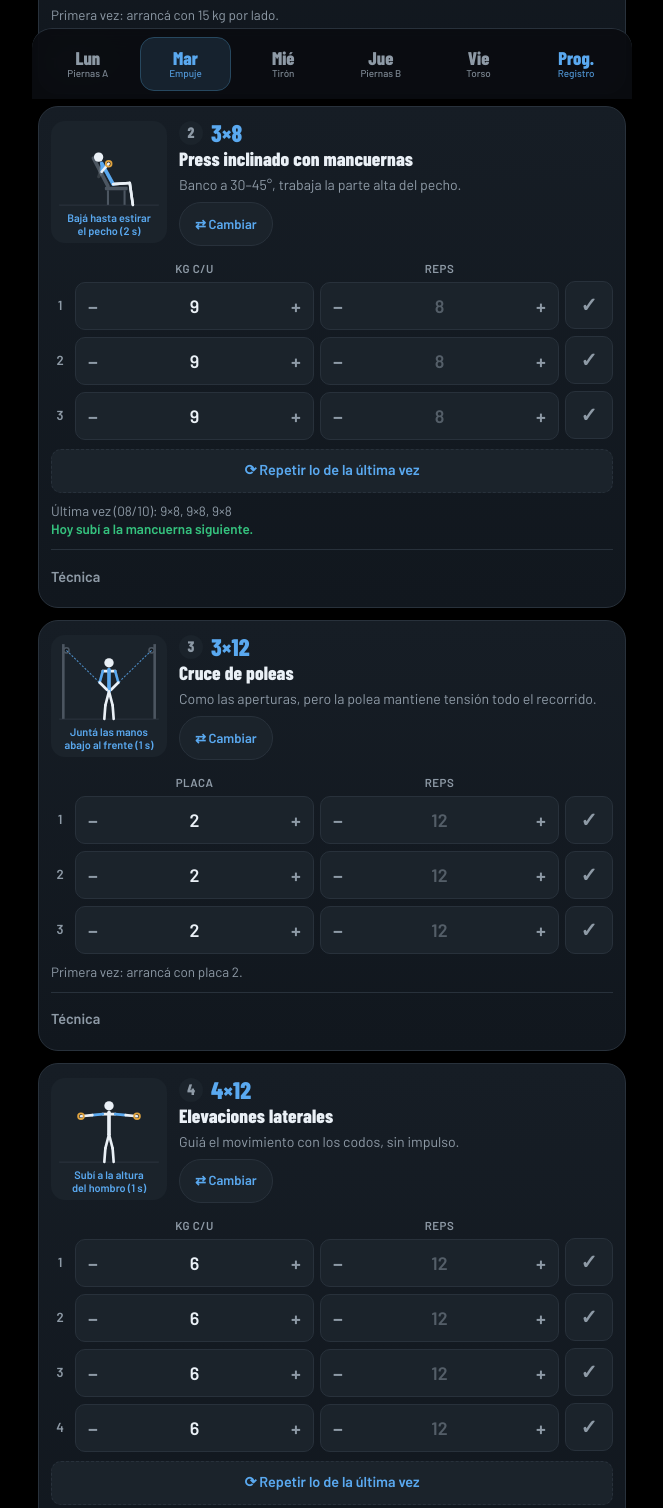
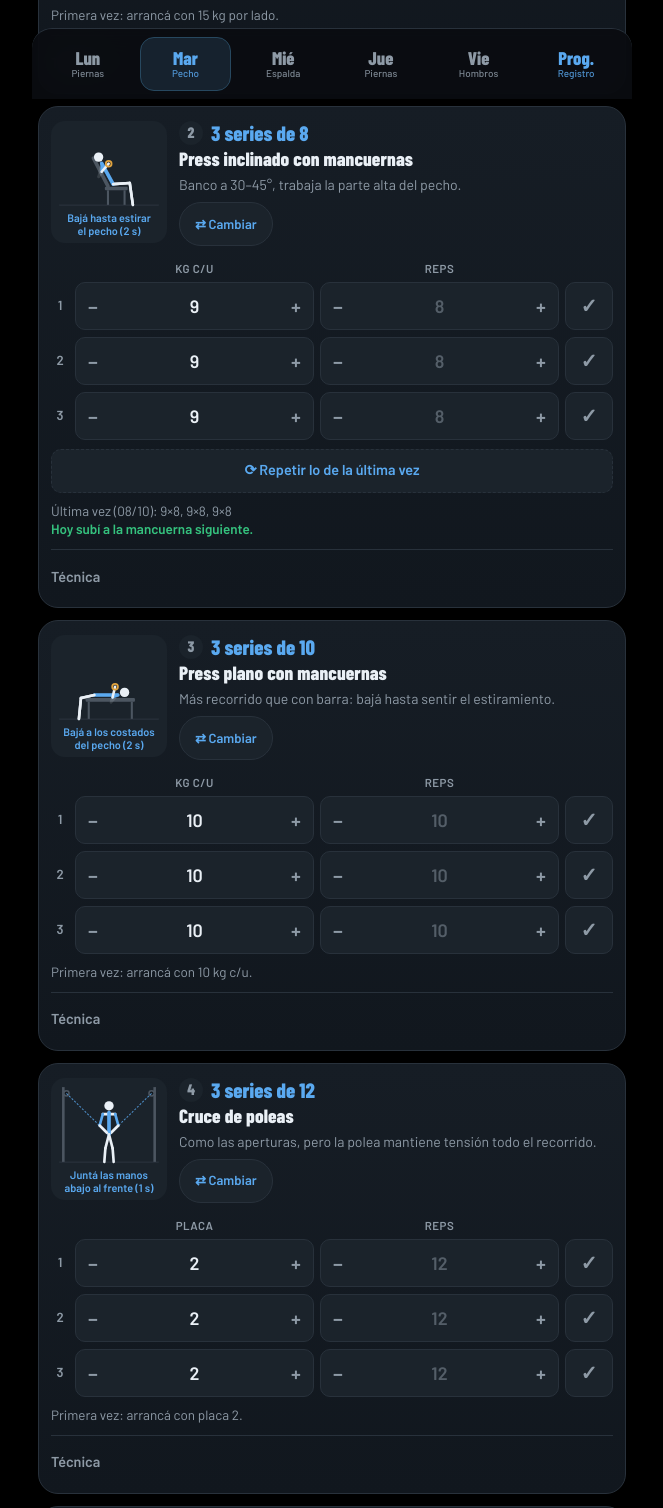
Before and after one commit to lucasfontes3333-max/mi-gym, a plain HTML site: page index.html in a window 1280 px wide. Shown: the part 701-2209 px from the top of the page, without its empty margins (308-971 px from the left). Drawn offline with Linux system fonts and the light colour scheme.

Commit message:
Rutina por grupos musculares y "6 series de 8"
Dos cosas que pidió Lucas y en las dos tenía razón.

1. "6 SERIES ES UN MONTÓN". Tenía el rumano en 6 series, estirado
   para llegar al número de isquios con un solo ejercicio. Ahora
   ningún ejercicio de la rutina pasa de 4. El rumano aparece en los
   dos días de pierna (3 el lunes, 4 el jueves): las mismas 7 series
   en la semana, ningún día haciendo seis seguidas, y de paso los
   isquios pasan a entrenarse dos veces en vez de una.

2. "ME GUSTA MÁS RESPETAR LOS GRUPOS MUSCULARES". La rutina estaba
   dividida por movimiento (empuje / tirón), que agrupa mejor en el
   papel y da dos estímulos por semana a cada músculo, pero él no la
   entendía y no se parecía a lo que venía haciendo. Una rutina que no
   se entiende es una rutina que se deja: la adherencia le gana a la
   optimización.

     Lun  PIERNAS y abdomen
     Mar  PECHO y tríceps
     Mié  ESPALDA y bíceps
     Jue  PIERNAS
     Vie  HOMBROS y brazos

   Lo que cuesta, y está asumido: cada grupo del torso entra una vez
   por semana en vez de dos, así que solo recibe lo que entra en un
   día. Se nota en el hombro, que por eso baja el piso de "delt lat"
   de 12 a 9 en tools/volumen.mjs.

Además, "6×8" se leía como "6 repeticiones" — Lucas lo leyó así, y la
culpa era de la app. Ahora dice "6 series de 8" con todas las letras,
y el "por pierna" o el "seg" van abajo en chico para que el número
grande siga siendo lo primero que se ve.

Juntar un grupo muscular entero en un día dejaba a varios ejercicios
sin botón "Cambiar", porque sus alternativas naturales caían la misma
sesión (los tres press el martes, los dos remos el miércoles). Siete
listas de alternativas ahora tienen una salida de afuera del grupo.

Los 15 grupos quedan en rango. Verificado: los 5 días abren sin
errores, ningún ejercicio con más de 4 filas de series, ninguno sin
alternativa, la plancha pide Segundos y no hay desborde horizontal.

Co-Authored-By: Claude Opus 5 <noreply@anthropic.com>

```diff
--- a/index.html
+++ b/index.html
@@ -138,7 +138,10 @@ header h1{flex:0 0 auto;white-space:nowrap;font-size:1.15rem;font-weight:800;mar
 .badge{flex:0 0 auto;width:24px;height:24px;border-radius:999px;background:var(--surface2);color:var(--muted);
   font-size:.95rem;font-weight:700;display:flex;align-items:center;justify-content:center;line-height:1}
 .ex.isdone .badge{background:var(--done);color:#06120D}
-.sets{font-size:1.5rem;font-weight:800;color:var(--celeste);line-height:1}
+/* "6 series de 8" es más largo que "6×8", así que el cuerpo baja de tamaño y
+   el "por pierna" o el "seg" van abajo en chico y en gris. */
+.sets{font-size:1.3rem;font-weight:800;color:var(--celeste);line-height:1.05}
+.sets small{display:block;font-family:"Barlow",sans-serif;font-size:.72rem;font-weight:600;color:var(--muted);letter-spacing:0;margin-top:1px}
 .ex.isdone .sets{color:var(--done)}
 .ex h3{margin:0;font-size:1.2rem;font-weight:700;line-height:1.15;letter-spacing:.005em}
 .cue{margin:5px 0 8px;font-size:.88rem;color:var(--muted);line-height:1.35}
@@ -678,75 +681,66 @@ plancha:{name:"Plancha de abdomen",pre:["2×45 seg",""],hl:["torso"],
 
 /* ===== Cómo está armada esta rutina (noviembre 2026) =====
 
-   LOS DÍAS SE AGRUPAN POR MOVIMIENTO, NO POR MÚSCULO.
-   Empuje es todo lo que alejás del cuerpo (pecho, hombro, tríceps) y tirón todo
-   lo que traés hacia vos (espalda, bíceps). Por eso las elevaciones laterales
-   caen el martes con el pecho: el hombro de adelante empuja junto con el pecho en
-   cada press, así que entrenarlos el mismo día los cansa y los descansa juntos.
-   Lucas preguntó justo por esto, así que la nota del martes ahora lo explica.
+   UN DÍA, UN GRUPO MUSCULAR. Lo pidió Lucas con todas las letras: "me gusta más
+   respetar los grupos musculares". Antes estaba dividida por movimiento (empuje /
+   tirón), que agrupa mejor en el papel —el hombro empuja junto con el pecho, el
+   bíceps tira junto con la espalda, y cada músculo entra dos veces por semana— pero
+   él no la entendía y no se parecía a nada de lo que venía haciendo. Una rutina
+   que no entendés es una rutina que dejás: la adherencia le gana a la optimización.
+   Pecho con tríceps y espalda con bíceps es además la división más común que hay,
+   así que entra al gimnasio sabiendo qué toca.
 
-   DOS DÍAS DE PIERNA, LUNES Y JUEVES.
-   Hasta octubre de 2026 jugaba al fútbol y la rutina tenía UN día de pierna a
-   propósito: la cancha daba el estímulo. Se terminó el fútbol, ese razonamiento se
-   venció, y la semana pasó a 2 pierna + 3 torso, separados por tres días.
+   LO QUE CUESTA: cada grupo del torso entra UNA vez por semana en vez de dos, así
+   que solo recibe lo que entra en un día. Se nota sobre todo en el hombro: un día
+   de hombro aguanta hasta cierta cantidad de elevaciones laterales y después no
+   suma más. Por eso "delt lat" tiene el piso en 9 y no en 12. Está asumido.
 
-   BRAZO DIRECTO EN LOS CINCO DÍAS.
-   Esto salió de un error mío. El conteo fraccional de tools/volumen.mjs le sumaba
-   media serie al bíceps por cada jalón y cada remo, así que el bíceps "daba" 11,5
-   y parecía cubierto — pero las series DIRECTAS de brazo eran 5 de bíceps y 6 de
-   tríceps en toda la semana. Para alguien que se define como flaco de brazos, eso
-   es lo que se ve en el espejo, no el número fraccional. Ahora son 9 y 9.
-   El brazo va también en los dos días de pierna: son los días más cortos y el
-   bíceps no le compite en nada a la sentadilla, así que es volumen gratis.
+   MÁXIMO 4 SERIES POR EJERCICIO. La versión anterior tenía el rumano en 6 series y
+   Lucas lo marcó: "6 series es un montón". Tenía razón, 6 series del mismo
+   ejercicio no es normal — lo había estirado para llegar al número de isquios con
+   un solo ejercicio. Ahora el rumano aparece en los DOS días de pierna (3 el lunes,
+   4 el jueves): mismas 7 series en la semana, pero ningún día haciendo seis
+   seguidas, y de paso los isquios se entrenan dos veces en vez de una.
 
-   ZONA MEDIA PENSADA PARA FÚTBOL, NO PARA "HACER ABDOMINALES".
-   Lucas avisó que puede haber pretemporada. Lo que sirve en la cancha es aguantar
-   el tronco firme cuando te empujan y cambiás de dirección (plancha) y tener
-   fuerza de flexor de cadera para esprintar y patear (elevaciones de piernas).
-   Ninguno necesita equipo, así que no dependen de que haya una máquina libre.
+   DOS DÍAS DE PIERNA. Hasta octubre de 2026 jugaba al fútbol y la rutina tenía UN
+   día de pierna a propósito: la cancha daba el estímulo. Se terminó el fútbol y ese
+   razonamiento se venció.
 
-   EL VOLUMEN ARRANCA ABAJO A PROPÓSITO.
-   La versión anterior tenía los cinco días clavados en 20 series, que es el techo
-   de una sesión de dos horas: 100 por semana para alguien que recién arranca. Eran
-   demasiadas y Lucas lo dijo. Ahora son 93, con los días entre 18 y 19, para tener
-   margen de sumar una serie por músculo cada 3 o 4 semanas.
+   BRAZO DIRECTO, 9 SERIES DE CADA UNO. Esto salió de un error mío: el conteo
+   fraccional de tools/volumen.mjs le suma media serie al bíceps por cada jalón y
+   cada remo, así que "daba" 11,5 y parecía cubierto, cuando las series DIRECTAS
+   eran 5. Para alguien que se define como flaco de brazos, lo que se ve es el
+   trabajo directo, no el número fraccional.
 
-   QUÉ SE SACÓ Y POR QUÉ:
-   - El curl femoral acostado con mancuerna salió del archivo entero. Lo diseñé yo
-     para tapar la falta de máquina de femoral y Lucas lo probó: agarrar una
-     mancuerna entre los pies boca abajo es incómodo e impracticable. Con eso se
-     va el trabajo de isquio desde la RODILLA, que estaba ahí para prevenir
-     desgarros esprintando. Si vuelve la pretemporada hay que volver a mirarlo: el
-     rumano cubre el isquio desde la cadera, que es la función más grande, pero no
-     es lo mismo. Ver el comentario de "isquio rodilla" en tools/volumen.mjs.
-   - El rumano con mancuernas salió de la rutina: estaba el lunes mientras el de
-     barra estaba el jueves. Es el mismo ejercicio con distinto fierro, y encima la
-     alternativa del femoral ofrecía el de barra el mismo día que ya tenías el de
-     mancuernas. Queda solo el de barra, el jueves, que es el que le gusta.
-     Sigue disponible como alternativa si la barra está ocupada. */
+   ZONA MEDIA PARA FÚTBOL, no crunches: Lucas avisó que puede haber pretemporada.
+   Plancha (aguantar el tronco firme en el contacto y el cambio de dirección) y
+   elevaciones de piernas (flexor de cadera para esprintar y patear). Ninguno
+   necesita equipo, así que no dependen de que haya una máquina libre. */
 
-const PIERNAS_A=[["goblet","4×8","12 kg"],["stepup","3×6 por pierna","8 kg c/u"],["zancadas","3×10 por pierna","6 kg c/u"],["gemelos","3×15","10 kg c/u"],["curlinc","3×10","7 kg c/u"],["elevaciones","3×12",""]];
-const EMPUJE=[["banca","4×8","15 kg por lado"],["inclinado","3×8","10 kg c/u"],["cruce","3×12","placa 2"],["laterales","4×12","5 kg c/u"],["frances","3×10","5 kg c/u"],["plancha","2×45 seg",""]];
-const TIRON=[["jalon","4×10","placa 6"],["remo","4×10","placa 9"],["facepull","4×15","placa 2"],["martillo","3×10","7 kg c/u"],["curlpolea","3×12","placa 3"]];
-const PIERNAS_B=[["rumanobarra","6×8","10 kg por lado"],["sentadillamanc","3×10","12 kg c/u"],["zancadaestatica","3×10 por pierna","6 kg c/u"],["gemelo1","3×15","10 kg"],["pushdown","3×10","placa 4"]];
-const TORSO=[["pressplano","3×10","10 kg c/u"],["remo1","4×10 por brazo","12 kg"],["hombro","3×10","9 kg c/u"],["laterales","3×12","5 kg c/u"],["latpolea","3×12 por brazo","placa 1"],["cuerda","3×12","placa 3"]];
+const PIERNAS_1=[["goblet","4×8","12 kg"],["zancadas","3×10 por pierna","6 kg c/u"],["rumanobarra","3×8","10 kg por lado"],["gemelos","3×15","10 kg c/u"],["elevaciones","3×12",""],["plancha","2×45 seg",""]];
+const PECHO=[["banca","4×8","15 kg por lado"],["inclinado","3×8","10 kg c/u"],["pressplano","3×10","10 kg c/u"],["cruce","3×12","placa 2"],["frances","3×10","5 kg c/u"],["pushdown","3×10","placa 4"]];
+const ESPALDA=[["jalon","4×10","placa 6"],["remo","4×10","placa 9"],["remo1","4×10 por brazo","12 kg"],["martillo","3×10","7 kg c/u"],["curlinc","3×10","7 kg c/u"]];
+const PIERNAS_2=[["sentadillamanc","4×10","12 kg c/u"],["stepup","3×6 por pierna","8 kg c/u"],["rumanobarra","4×8","10 kg por lado"],["zancadaestatica","3×10 por pierna","6 kg c/u"],["gemelo1","3×15","10 kg"]];
+const HOMBROS=[["hombro","3×10","9 kg c/u"],["laterales","4×12","5 kg c/u"],["latpolea","4×12 por brazo","placa 1"],["facepull","4×15","placa 2"],["cuerda","3×12","placa 3"],["curlpolea","2×12","placa 3"]];
 const DAYS=[
 /* Nada de cinta en ningún día: Lucas camina 10.000 pasos todos los días y algunos
    más. Eso ya es el cardio de la semana y sumarle cinta solo le come tiempo y
    recuperación. Las notas lo dicen para que no quede la duda de si falta algo. */
- {id:"lun",short:"Lun",tag:"Piernas A",name:"Lunes",focus:"Cuádriceps, gemelos, bíceps y abdomen",note:"Arrancá por la sentadilla, que es lo más pesado del día, con la pierna fresca. El curl y las elevaciones van al final a propósito: son lo liviano y no te sirve de nada gastarte en eso primero.",list:PIERNAS_A},
- {id:"mar",short:"Mar",tag:"Empuje",name:"Martes",focus:"Pecho, hombros, tríceps y zona media",note:"Empuje es todo lo que alejás del cuerpo. El hombro entra acá porque en cada press empuja junto con el pecho: entrenarlos el mismo día los cansa y los descansa juntos, en vez de pegarle al hombro dos días seguidos sin querer.",list:EMPUJE},
- {id:"mie",short:"Mié",tag:"Tirón",name:"Miércoles",focus:"Espalda y bíceps",note:"Tirón es todo lo que traés hacia vos. En el jalón y el remo llevá el codo atrás y apretá la espalda al final: si tirás solo con el brazo, trabaja el bíceps en vez de la espalda.",list:TIRON},
- {id:"jue",short:"Jue",tag:"Piernas B",name:"Jueves",focus:"Isquios, glúteo y tríceps",note:"El rumano es el ejercicio más importante de la semana para la parte de atrás de la pierna, y es lo que te protege los isquios si volvés a esprintar. Bajá hasta donde la espalda se mantenga derecha, no más.",list:PIERNAS_B},
- {id:"vie",short:"Vie",tag:"Torso",name:"Viernes",focus:"Pecho, espalda y hombros (repaso)",note:"Día de repaso: toca todo el torso una vez más, con menos peso y más repeticiones. Si llegás cansado de la semana, este es el día para aflojar.",list:TORSO}
+ {id:"lun",short:"Lun",tag:"Piernas",name:"Lunes",focus:"Piernas y abdomen",note:"Arrancá por la sentadilla, que es lo más pesado del día, con la pierna fresca. El abdomen va al final: si lo hacés primero llegás flojo del tronco a la sentadilla, que es justo donde lo necesitás firme.",list:PIERNAS_1},
+ {id:"mar",short:"Mar",tag:"Pecho",name:"Martes",focus:"Pecho y tríceps",note:"El tríceps va con el pecho porque ya viene trabajando en cada press: lo cansás y lo descansás junto con el pecho, en vez de pegarle en dos días distintos sin querer. La banca primera, que es donde más peso movés.",list:PECHO},
+ {id:"mie",short:"Mié",tag:"Espalda",name:"Miércoles",focus:"Espalda y bíceps",note:"El bíceps va con la espalda por el mismo motivo que el tríceps va con el pecho: ya tira en cada jalón y cada remo. En los dos llevá el codo atrás y apretá la espalda al final; si tirás solo con el brazo, trabaja el bíceps en vez de la espalda.",list:ESPALDA},
+ {id:"jue",short:"Jue",tag:"Piernas",name:"Jueves",focus:"Piernas",note:"Segundo día de pierna, con tres días de descanso desde el lunes. El rumano es lo que te protege los isquios si volvés a esprintar: bajá hasta donde la espalda se mantenga derecha, no más. No se trata de llegar al piso.",list:PIERNAS_2},
+ {id:"vie",short:"Vie",tag:"Hombros",name:"Viernes",focus:"Hombros y brazos",note:"Día liviano de cierre: todo con poco peso y muchas repeticiones. Las laterales son el ejercicio principal de hoy aunque no lo parezca, porque el hombro de al costado es lo único que no trabaja en ningún otro día.",list:HOMBROS}
 ];
 
 /* Alternativas: si la máquina está ocupada, con qué lo reemplazás.
    Todas se hacen con lo que hay en tu gimnasio y ya tienen su dibujo y su técnica.
    El motivo que va al lado es para elegir rápido sin pensarlo. */
 const ALT={
-  banca:[["pressplano","Mismo movimiento, más fácil para el hombro"],["inclinado","Si el banco plano está ocupado"]],
-  inclinado:[["pressplano","Si no podés inclinar el banco"],["banca","Con barra, más peso total"]],
+  /* En un día de pecho, press plano e inclinado caen la misma sesión y quedan
+     filtrados como alternativa. Las aperturas son la salida de afuera del grupo. */
+  banca:[["pressplano","Mismo movimiento, más fácil para el hombro"],["inclinado","Si el banco plano está ocupado"],["aperturas","Con mancuernas, sin barra"]],
+  inclinado:[["pressplano","Si no podés inclinar el banco"],["banca","Con barra, más peso total"],["aperturas","Si no hay banco libre para presionar"]],
   aperturas:[["cruce","En polea, tensión pareja todo el recorrido"],["pressplano","Si querés algo más pesado"]],
   hombro:[["arnold","Suma la rotación del hombro"],["laterales","Más liviano, solo el costado"]],
   laterales:[["latpolea","En polea, tensión constante"],["arnold","Si querés algo más pesado"]],
@@ -756,19 +750,24 @@ const ALT={
      misma sesión, así que las dos alternativas viejas quedaban ocupadas y el
      jalón se quedaba sin ninguna salida si la barra estaba agarrada. */
   jalon:[["remo","Si el jalón está ocupado"],["pullover","Misma zona, de pie"],["jalon1","A una mano, si la barra larga está ocupada"]],
-  remo:[["remo1","Con mancuerna, un lado por vez"],["jalon","Más dorsal, menos espalda media"]],
+  /* Mismo problema que el pecho: en el día de espalda, jalón y remo a una mano
+     están los dos en la sesión. El pull over queda como salida. */
+  remo:[["remo1","Con mancuerna, un lado por vez"],["jalon","Más dorsal, menos espalda media"],["pullover","De pie, sin sentarte"]],
   pullover:[["jalon","Misma zona, más simple"],["remo1","Con mancuerna, sin polea"]],
   facepull:[["cruceinv","Misma zona del hombro de atrás"],["remo","Si las poleas están ocupadas"]],
   curlinc:[["predicador","Sin banco inclinado"],["curlpolea","En polea, tensión constante"]],
   predicador:[["curlinc","En banco inclinado, más estiramiento"],["concentrado","Sentado, un brazo por vez"]],
   martillo:[["martillocuerda","En polea, tensión constante"],["curlinc","Agarre supino, más bíceps"]],
-  pressplano:[["banca","Con barra, más peso total"],["inclinado","Más parte alta del pecho"]],
+  /* Los tres press y el cruce caen todos el martes, así que ninguno sirve de
+     alternativa para los otros. Las aperturas son lo único de pecho que queda
+     afuera del día. */
+  pressplano:[["banca","Con barra, más peso total"],["inclinado","Más parte alta del pecho"],["cruce","En polea, sin banco"],["aperturas","Con mancuernas, abriendo los brazos"]],
   cruce:[["aperturas","Con mancuernas, sin polea"],["pressplano","Si querés algo más pesado"]],
   arnold:[["hombro","Más simple, más peso"],["laterales","Más liviano, solo el costado"]],
   latpolea:[["laterales","Con mancuernas, sin polea"],["arnold","Press con rotación, más peso"]],
   cuerda:[["pushdown","Barra recta, misma polea"],["frances","Con mancuernas, sin polea"]],
   frances:[["overhead","En polea, más cómodo para el codo"],["cuerda","Misma zona, en polea"]],
-  remo1:[["remo","En polea, los dos brazos"],["jalon","Si preferís jalón"]],
+  remo1:[["remo","En polea, los dos brazos"],["jalon","Si preferís jalón"],["pullover","De pie, en polea alta"]],
   jalon1:[["jalon","Los dos brazos juntos"],["remo1","Con mancuerna, sin polea"]],
   cruceinv:[["facepull","Misma zona, con cuerda"],["remo","Si las poleas están ocupadas"]],
   curlpolea:[["curlinc","Con mancuernas, en banco"],["martillo","Agarre neutro, más antebrazo"]],
@@ -780,7 +779,7 @@ const ALT={
   zancadas:[["zancadaestatica","Sin moverte del lugar, más estable"],["rumano","Más atrás de la pierna"]],
   gemelos:[["gemelo1","Una pierna por vez, más carga"]],
   gemelo1:[["gemelos","Las dos piernas juntas, más simple"]],
-  stepup:[["zancadaestatica","Sin impulso, más controlado"],["sentadillamanc","Las dos piernas a la vez"]],
+  stepup:[["zancadaestatica","Sin impulso, más controlado"],["sentadillamanc","Las dos piernas a la vez"],["goblet","Sentadilla, si no hay banco libre"],["jumpsquat","Explosivo, sin peso"]],
   /* Los tres que entraron a la rutina en noviembre necesitaban su propia lista:
      sin esto el botón "Cambiar" no aparecía y te quedabas sin salida si la
      mancuerna o la barra estaban ocupadas. */
@@ -923,6 +922,16 @@ const esc=s=>String(s??"").replace(/[&<>"]/g,c=>({"&":"&amp;","<":"&lt;",">":"&g
    que anotás es tiempo, no repeticiones. Sin mirar el "seg" la app te ponía
    "Reps" arriba del campo y te pedía 45 repeticiones de plancha. */
 function parseSets(s){const m=String(s).match(/^(\d+)×(\d+)/),seg=/\bseg/i.test(String(s));return m?{n:+m[1],target:+m[2],timed:seg}:{n:1,target:null,timed:true}}
+/* "6×8" escrito así se lee como "6 repeticiones", y de hecho Lucas lo leyó así.
+   Son 6 SERIES de 8 repeticiones. Escrito con todas las letras no hay forma de
+   confundirlo. Lo que viene después ("por pierna", "seg") va en chico abajo,
+   para que el número grande siga siendo lo primero que ves. */
+function setsLargo(s){
+  const t=String(s),m=t.match(/^(\d+)×(\d+)(.*)$/);
+  if(!m)return esc(t);
+  const n=m[1],reps=m[2],resto=m[3].trim();
+  return `${n} serie${n==="1"?"":"s"} de ${reps}${resto?`<small>${esc(resto)}</small>`:""}`;
+}
 function workouts(){return Object.keys(MEM).filter(k=>k.startsWith("w_")).map(k=>MEM[k]).filter(w=>w&&typeof w.date==="string"&&w.ex&&typeof w.ex==="object").sort((a,b)=>a.date<b.date?-1:a.date>b.date?1:0)}
 const filled=r=>(r||[]).some(x=>x!==""&&x!=null);
 /* peso de cada serie (registros viejos solo tienen un peso para todas) */
@@ -1110,7 +1119,7 @@ function showDay(id){
     const altOpts=hayCambio?`<div class="alts" hidden><p>Si está ocupada la máquina:</p>
       ${opciones.map(([ak,why])=>`<button type="button" data-k="${ak}" aria-current="${key===ak?"true":"false"}">${esc(EX[ak].name)}<small>${esc(why)}</small></button>`).join("")}</div>`:"";
     el.innerHTML=`<div class="top"><div class="fig"><svg viewBox="0 0 200 158" role="img" aria-label="Animación de ${ex.name}"></svg>${ex.view?`<span class="view">${ex.view}</span>`:""}<div class="phase" aria-hidden="true"></div></div>
-      <div><div class="exmeta"><span class="badge">${i+1}</span><span class="sets">${sets}</span></div><h3>${ex.name}</h3><p class="cue">${ex.cue}</p>${altBtn}</div></div>
+      <div><div class="exmeta"><span class="badge">${i+1}</span><span class="sets">${setsLargo(sets)}</span></div><h3>${ex.name}</h3><p class="cue">${ex.cue}</p>${altBtn}</div></div>
       ${altOpts}
       <div class="sethead${hasW?"":" now"}"><span></span>${hasW?`<span>${unitLabel(key)}</span>`:""}<span>${S.timed?"Segundos":"Reps"}</span><span></span></div>
       <div class="setlist">${rows}</div>
@@ -1375,7 +1384,7 @@ function rutinaHTML(){
   const groups=[["Lunes: piernas A",PIERNAS_A],["Martes: empuje",EMPUJE],["Miércoles: tirón",TIRON],["Jueves: piernas B",PIERNAS_B],["Viernes: torso completo",TORSO]];
   const exHTML=([k,sets,sug])=>{const ex=EX[k],lw=lastWeight(k)||sug;
     return `<article><div class="figs"><svg viewBox="0 0 200 158">${draw(ex,0)}</svg><svg viewBox="0 0 200 158">${draw(ex,1)}</svg></div>
-    <div><h3>${ex.name}</h3><p class="s">${sets}${lw?` · ${esc(lw)}`:""}</p><p><b>Clave:</b> ${ex.cue}</p><p><b>Posición:</b> ${ex.pos}</p><p><b>Movimiento:</b> ${ex.mov}</p><p class="bad"><b>Evitá:</b> ${ex.err}</p></div></article>`};
+    <div><h3>${ex.name}</h3><p class="s">${setsLargo(sets)}${lw?` · ${esc(lw)}`:""}</p><p><b>Clave:</b> ${ex.cue}</p><p><b>Posición:</b> ${ex.pos}</p><p><b>Movimiento:</b> ${ex.mov}</p><p class="bad"><b>Evitá:</b> ${ex.err}</p></div></article>`};
   return `<!DOCTYPE html><html lang="es"><head><meta charset="utf-8"><meta name="viewport" content="width=device-width, initial-scale=1"><title>Rutina de 3 meses</title>
 <style>:root{--bg:#fff;--surface:#fff;--ink:#1E2833;--muted:#5D6B79;--line:#C9CFD6;--equip:#9AA6B2;--celeste:#2F86D1;--plate:#D99A2B;--warn:#B8561F}
 body{font-family:system-ui,-apple-system,"Segoe UI",sans-serif;color:var(--ink);max-width:760px;margin:0 auto;padding:20px;line-height:1.4}
@@ -1396,7 +1405,7 @@ ${groups.map(([t,l])=>`<h2>${t}</h2>${l.map(exHTML).join("")}`).join("")}
    cambio todavía no bajó.
    ATENCIÓN: este número y el VERSION de sw.js van juntos. Si tocás
    index.html hay que subir los dos. */
-const APP_VER="11", APP_FECHA="2 nov 2026";
+const APP_VER="12", APP_FECHA="2 nov 2026";
 /* Un punto verde arriba del día = ese día ya lo entrenaste esta semana.
    Contesta "¿el martes ya lo hice?" sin entrar a mirar. */
 function marcarDiasHechos(){
--- a/sw.js
+++ b/sw.js
@@ -1,7 +1,7 @@
 /* Service worker de Mi gym.
    Objetivo: que la app abra en el gimnasio sin señal, siempre.
    Subí el número de VERSION cada vez que cambies index.html. */
-const VERSION = "mi-gym-v11";
+const VERSION = "mi-gym-v12";
 
 const SHELL = [
   ".",
--- a/tools/ver-dibujos.mjs
+++ b/tools/ver-dibujos.mjs
@@ -18,7 +18,7 @@ const tajada = (desde, hasta) => {
   return html.slice(i, j);
 };
 const { EX, draw, pose } = new Function(
-  `${tajada("const EQ = {", "const PIERNAS_A=[")}
+  `${tajada("const EQ = {", "const PIERNAS_1=[")}
    ${tajada("const lerp=", "const HOLD=")}
    return {EX, draw, pose};`,
 )();
--- a/tools/volumen.mjs
+++ b/tools/volumen.mjs
@@ -16,7 +16,7 @@ const lista = (n) => {
   return JSON.parse(html.slice(i + `const ${n}=`.length, j + 1).replace(/×/g, "x"));
 };
 
-const DIAS = { PIERNAS_A: "Lun", EMPUJE: "Mar", TIRON: "Mié", PIERNAS_B: "Jue", TORSO: "Vie" };
+const DIAS = { PIERNAS_1: "Lun", PECHO: "Mar", ESPALDA: "Mié", PIERNAS_2: "Jue", HOMBROS: "Vie" };
 
 /* Qué músculo trabaja cada ejercicio. Lo de 0,5 es carga indirecta real:
    el press carga tríceps aunque no sea un ejercicio de tríceps. */
@@ -84,9 +84,9 @@ const M = {
    del piso, el script avisa y hay que sacarle series a otro lado, no bajarle el
    objetivo. */
 const OBJ = {
-  pecho: [12, 16], espalda: [12, 18], "delt lat": [10, 16], "delt post": [8, 12],
+  pecho: [12, 16], espalda: [12, 18], "delt lat": [9, 16], "delt post": [8, 12],
   "delt ant": [6, 8], triceps: [12, 18], biceps: [12, 18], trapecio: [1, 6],
-  cuadriceps: [12, 16], "isquio cadera": [6, 10], "isquio rodilla": [0, 4],
+  cuadriceps: [12, 18], "isquio cadera": [6, 10], "isquio rodilla": [0, 4],
   gluteo: [6, 12], gemelos: [6, 10], aductores: [4, 10], core: [4, 8],
 };
 /* "isquio rodilla" tiene piso 0 y es la única excepción a la regla de arriba.
```
